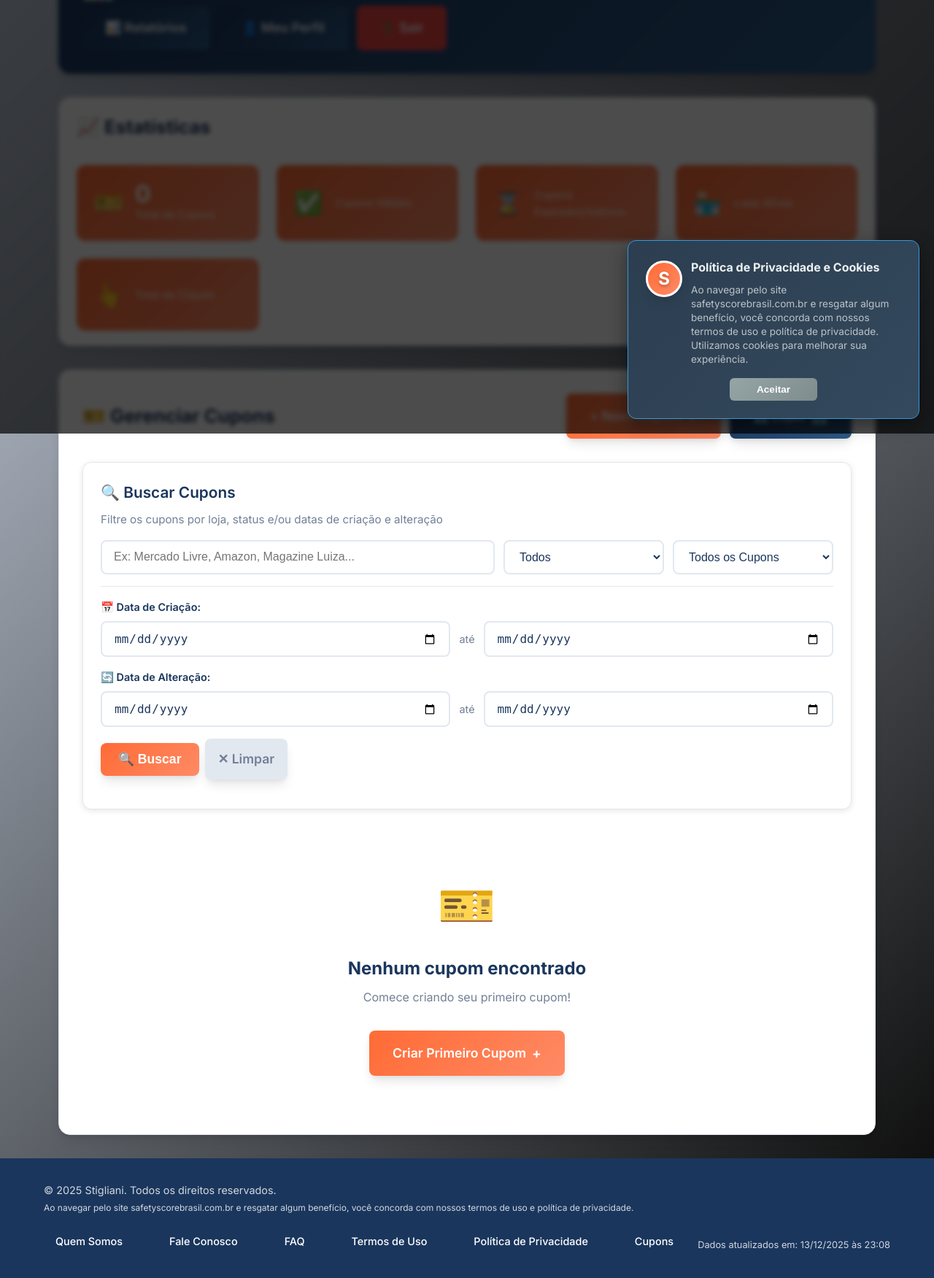
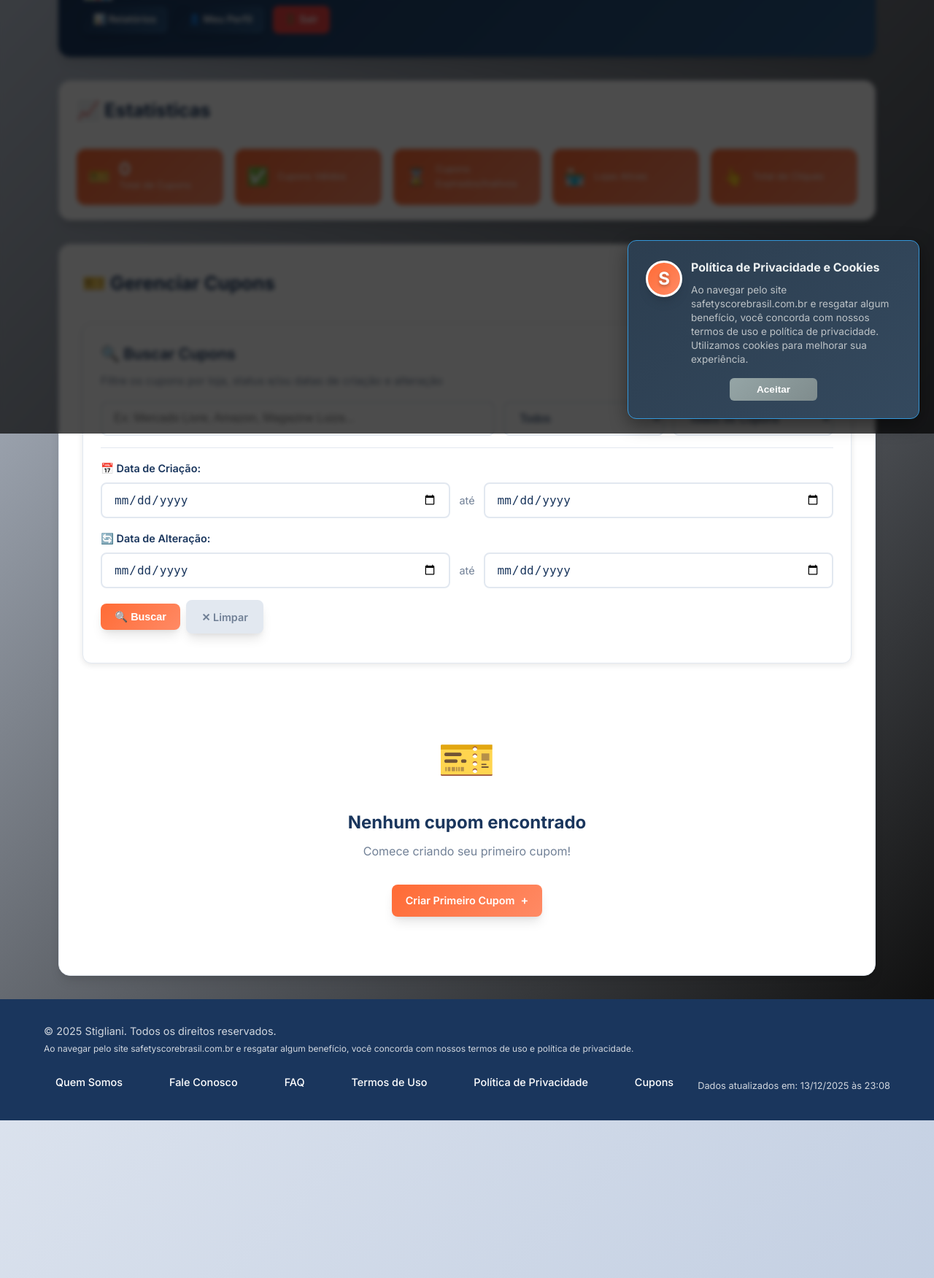
Before and after one commit to emersti/projetos, a Django app: template templates/consulta_risco/admin_dashboard.html in a window 1280 px wide. Shown: the part 206-1957 px from the top of the page at 73% size. Run offline with Django 4.2, Linux system fonts and the light colour scheme; the template is opened without the code that fills it, so the values that code supplies are empty; data comes from the database, SQL or seed files in the repository.

Commit message:
Melhora na exibicao da pagina admin dashboard

```diff
--- a/templates/consulta_risco/admin_dashboard.html
+++ b/templates/consulta_risco/admin_dashboard.html
@@ -535,14 +538,35 @@
 
 .cupom-meta {
     color: var(--cor-cinza);
-    font-size: 0.85rem;
-    margin-bottom: 1rem;
+    font-size: 0.8rem;
+    margin-bottom: 0.75rem;
 }
 
 .cupom-actions {
     display: flex;
     gap: 0.5rem;
     flex-wrap: wrap;
+}
+
+/* Reduzir tamanho de todos os botões no dashboard */
+.admin-dashboard .btn {
+    padding: 0.6rem 1.2rem;
+    font-size: 0.9rem;
+}
+
+.admin-dashboard .btn-small {
+    padding: 0.5rem 1rem;
+    font-size: 0.85rem;
+}
+
+.admin-dashboard .btn .btn-icon {
+    font-size: 1rem;
+}
+
+.admin-dashboard .search-btn,
+.admin-dashboard .search-clear {
+    padding: 0.6rem 1.2rem;
+    font-size: 0.9rem;
 }
 
 .btn-danger {
@@ -579,32 +603,32 @@
 
 .stats-grid {
     display: grid;
-    grid-template-columns: repeat(auto-fit, minmax(200px, 1fr));
-    gap: 1.5rem;
+    grid-template-columns: repeat(auto-fit, minmax(160px, 1fr));
+    gap: 1rem;
 }
 
 .stat-card {
     background: linear-gradient(135deg, var(--cor-laranja) 0%, var(--cor-laranja-claro) 100%);
     color: white;
-    padding: 1.5rem;
+    padding: 1rem;
     border-radius: 12px;
     display: flex;
     align-items: center;
-    gap: 1rem;
+    gap: 0.75rem;
 }
 
 .stat-icon {
-    font-size: 2rem;
+    font-size: 1.5rem;
 }
 
 .stat-number {
-    font-size: 2rem;
+    font-size: 1.5rem;
     font-weight: 700;
     line-height: 1;
 }
 
 .stat-label {
-    font-size: 0.9rem;
+    font-size: 0.8rem;
     opacity: 0.9;
 }
 
```
Also changed, not shown: other parts of templates/consulta_risco/admin_dashboard.html (+12 -9 lines).
